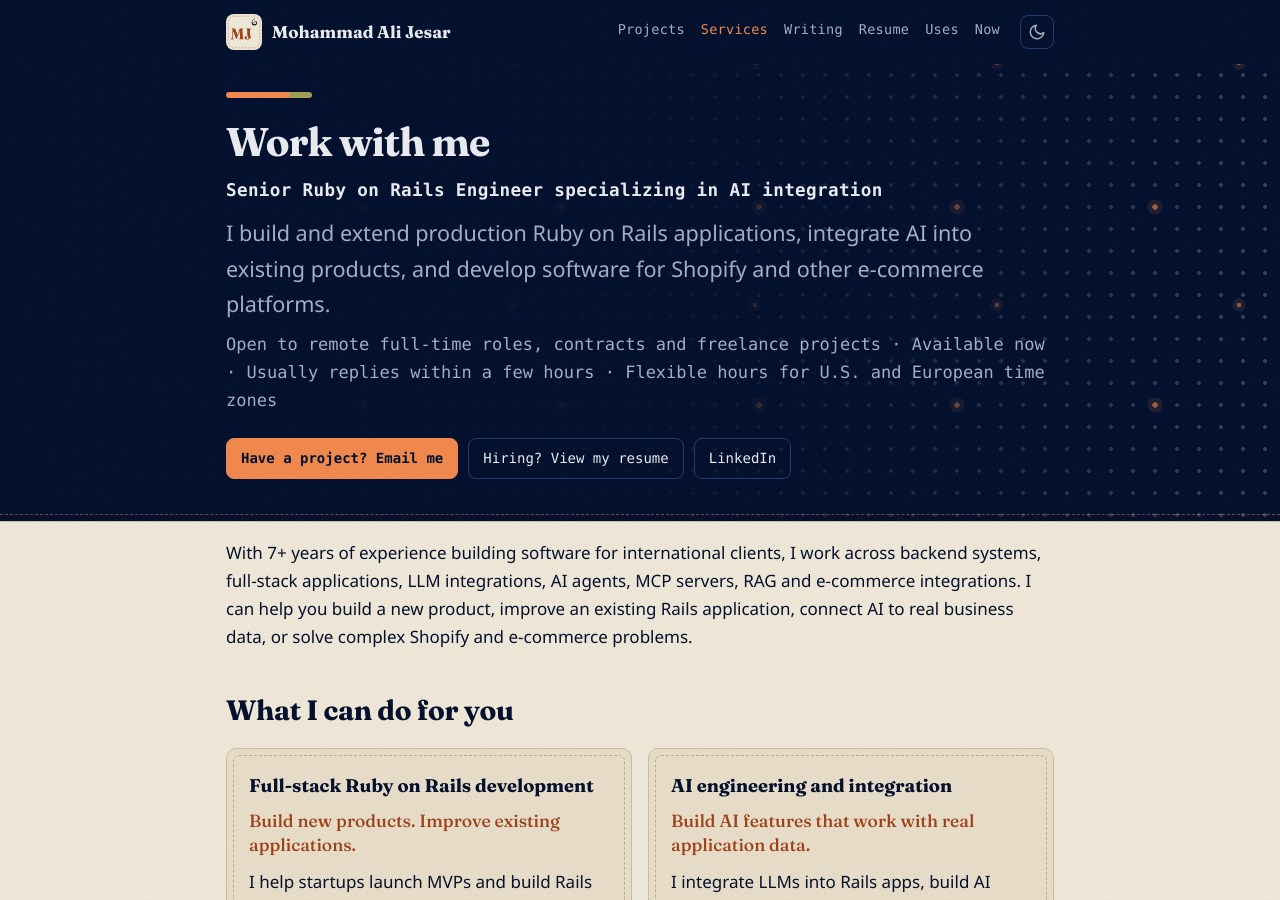
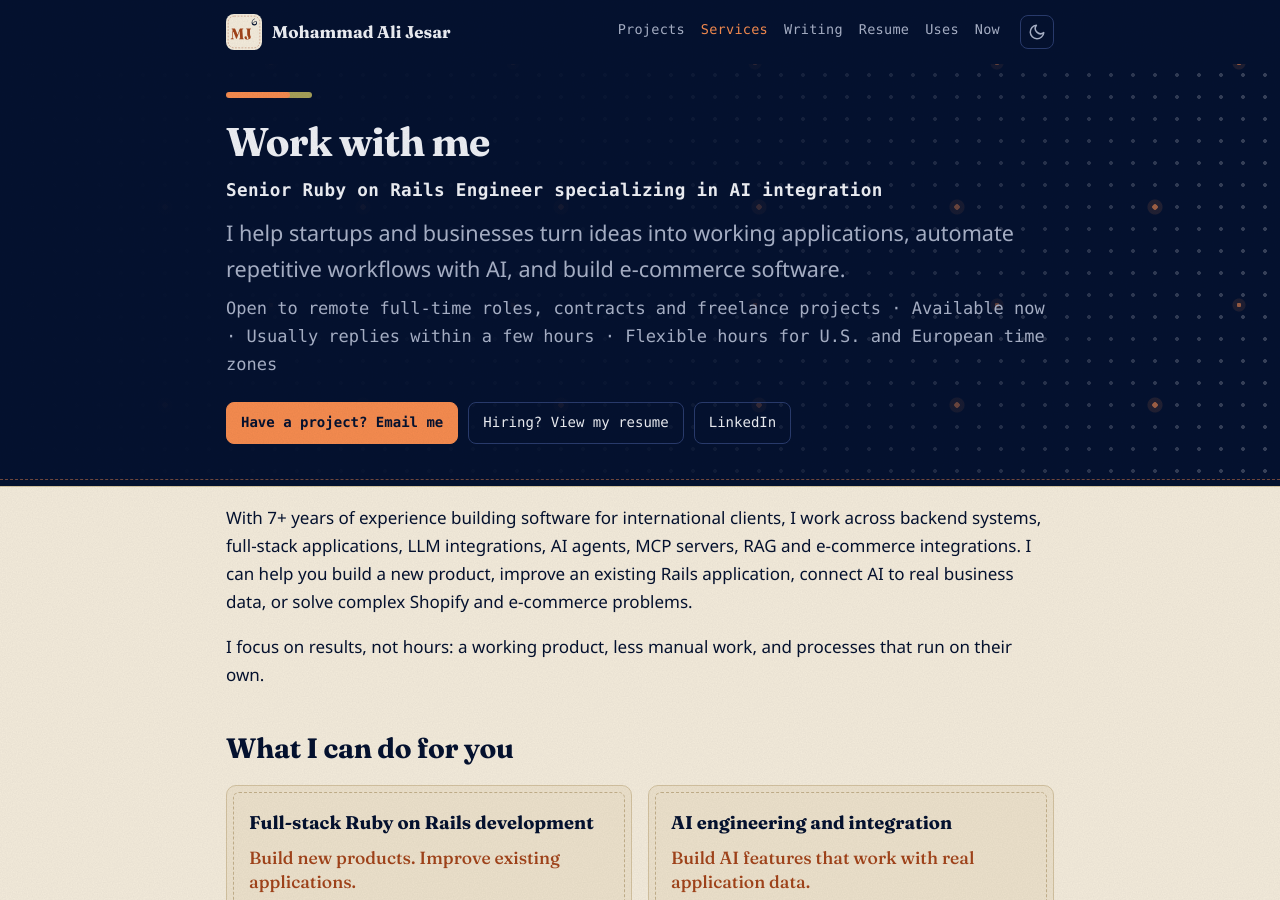
Before and after one commit to mjesar/mjesar.github.io, a Jekyll site: the page built from services/index.md, in a window 1280 px wide and 900 px high. Built offline with Jekyll 4.4.1, drawn with Linux system fonts in a browser that asks for light colours.

Commit message:
rewrite the hero tagline and intro around results

```diff
--- a/index.html
+++ b/index.html
@@ -85,9 +85,9 @@
       <img class="avatar" src="/assets/img/mohammad-ali-jesar.webp" width="400" height="400" alt="Portrait of Mohammad Ali Jesar, senior Ruby on Rails engineer, in glasses and a pink shirt">
       <h1>Mohammad Ali Jesar</h1>
     </div>
-    <p class="tagline">I build Rails apps that AI agents can actually use.</p>
+    <p class="tagline">From ideas to apps. From manual work to automation.</p>
     <p class="role">Senior Ruby on Rails Engineer specializing in AI integration</p>
-    <p class="lede">I build and extend production Ruby on Rails applications, integrate AI into existing products, and develop software for Shopify and other e-commerce platforms.</p>
+    <p class="lede">I help startups and businesses turn ideas into working applications, automate repetitive workflows with AI, and build e-commerce software.</p>
     <p class="meta">@mjesar · Lahore, Pakistan · Available now for remote full-time roles, contracts and projects · U.S. and European hours</p>
     <ul class="links">
       <li><a class="btn primary" href="/resume/">Hiring? View my resume</a></li>
--- a/services/index.md
+++ b/services/index.md
@@ -8,7 +8,7 @@ image: /assets/img/og/services.png
     <div class="bar" aria-hidden="true"></div>
     <h1>Work with me</h1>
     <p class="role">Senior Ruby on Rails Engineer specializing in AI integration</p>
-    <p class="lede">I build and extend production Ruby on Rails applications, integrate AI into existing products, and develop software for Shopify and other e-commerce platforms.</p>
+    <p class="lede">I help startups and businesses turn ideas into working applications, automate repetitive workflows with AI, and build e-commerce software.</p>
     <p class="meta">Open to remote full-time roles, contracts and freelance projects · Available now · Usually replies within a few hours · Flexible hours for U.S. and European time zones</p>
     <ul class="links">
       <li><a class="btn primary" href="mailto:mohammadalijaisar@gmail.com">Have a project? Email me</a></li>
@@ -21,6 +21,8 @@ image: /assets/img/og/services.png
 <main class="wrap prose" markdown="1">
 
 With 7+ years of experience building software for international clients, I work across backend systems, full-stack applications, LLM integrations, AI agents, MCP servers, RAG and e-commerce integrations. I can help you build a new product, improve an existing Rails application, connect AI to real business data, or solve complex Shopify and e-commerce problems.
+
+I focus on results, not hours: a working product, less manual work, and processes that run on their own.
 
 ## What I can do for you
 
```
